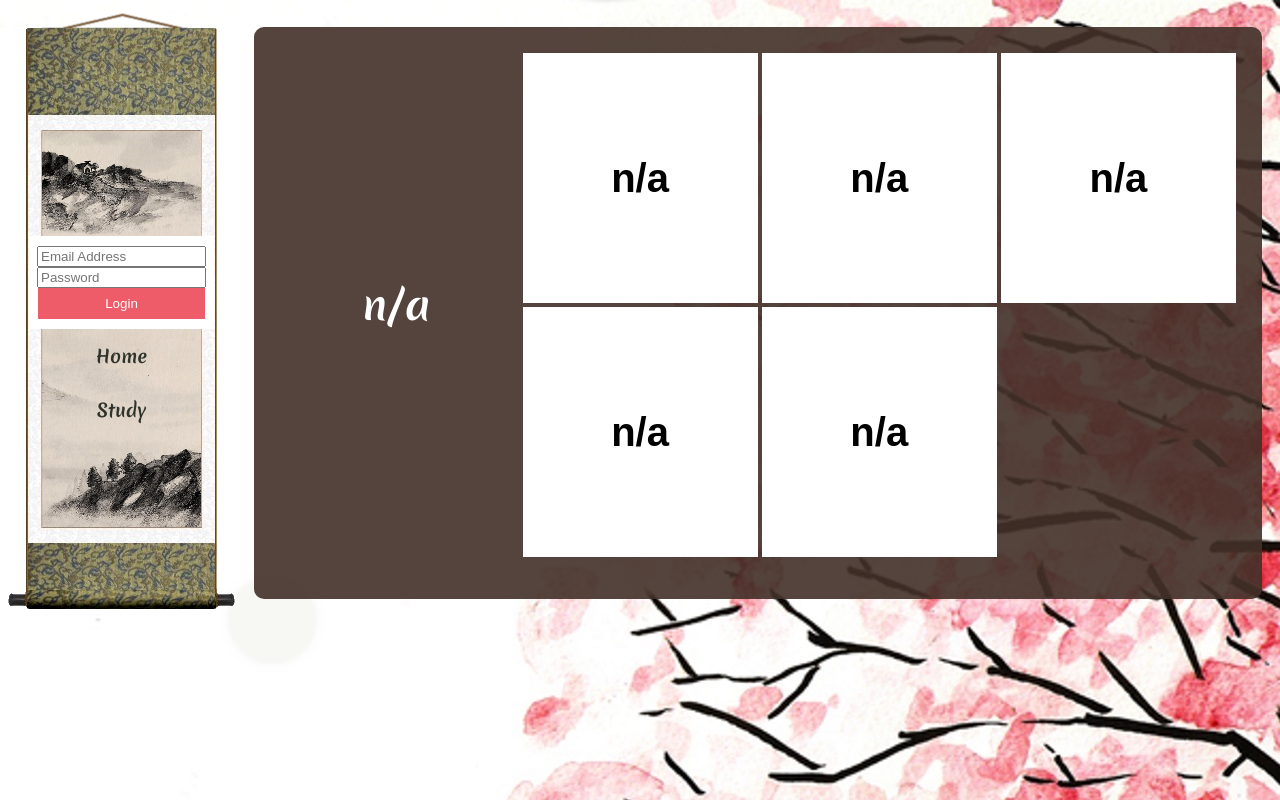
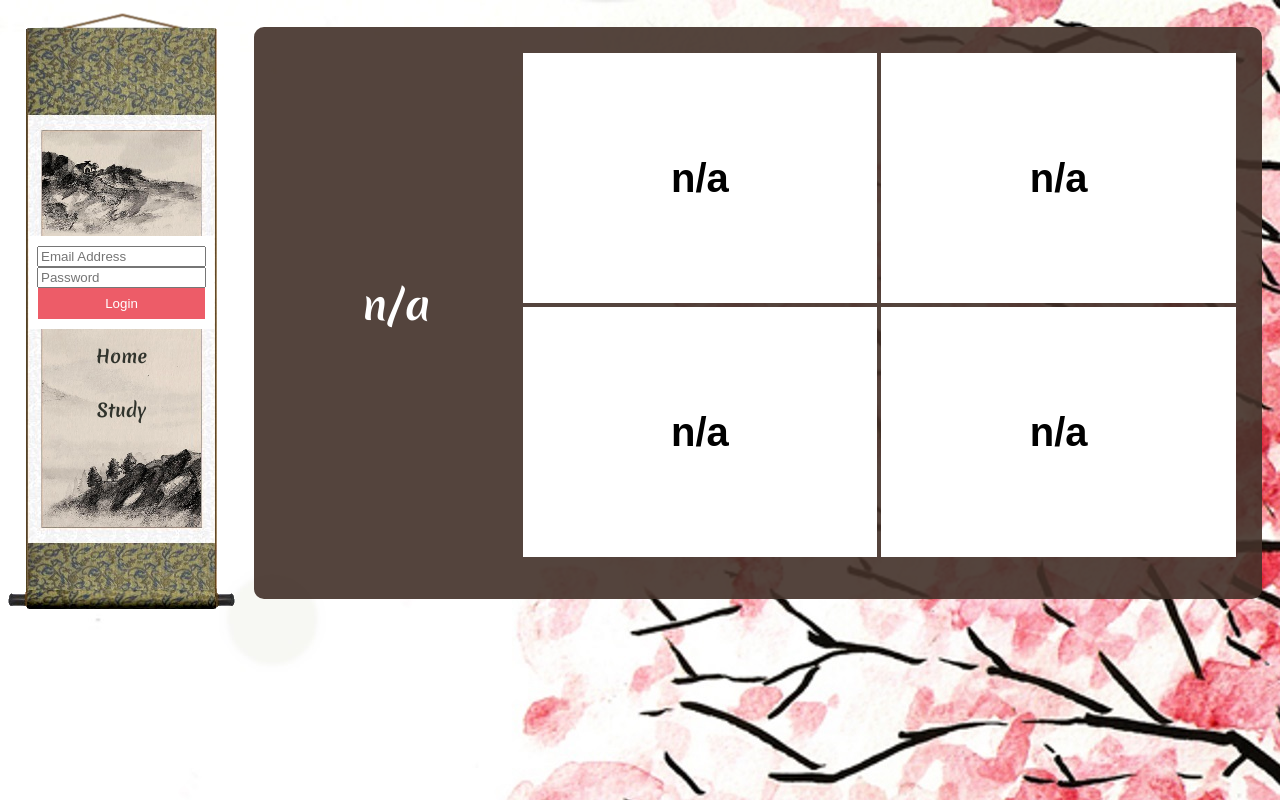
Before and after one commit to cgorski42/learn-japanese-2.0, a Vue app: page /quiz in a window 1280 px wide. Built offline with nearby package versions, Linux system fonts and the light colour scheme.

Commit message:
removed dupe button

```diff
--- a/src/components/Quiz.vue
+++ b/src/components/Quiz.vue
@@ -6,7 +6,6 @@
         <td>
             <table>
             <tr>
-                <td><button v-on:click="checkAnswer(0)" v-cloak> {{options[0]}} </button></td>
                 <td><button v-on:click="checkAnswer(0)" v-cloak> {{options[0]}} </button></td>
                 <td><button v-on:click="checkAnswer(1)" v-cloak> {{options[1]}} </button></td>
             </tr>
--- a/src/store.js
+++ b/src/store.js
@@ -151,14 +151,14 @@ export default new Vuex.Store({
         var question_num = 0;
         var newOptions = ["n/a","n/a","n/a","n/a"];
 
-        for(i=0;i < options.count();i++)
+        for(var i = 0;i < options.count();i++)
         {
             var cont = true;
             while(cont)
             {
                 question_num = Math.floor(Math.random()*64);
                 cont = false;
-                for (j = 0; j < i; j++)
+                for (var j = 0; j < i; j++)
                 {
                     if (newOptions[j] === question_num)
                     {
```
